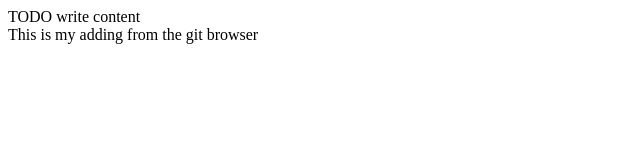
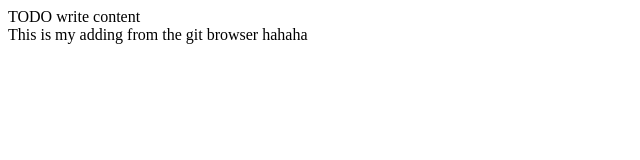
Before and after one commit to bagus-stimata/uwiga-regb-web, a plain HTML site: page index.html in a window 1280 px wide. Shown: the full height of the page, 0-640 px from the left. Drawn offline with Linux system fonts and the light colour scheme.

Commit message:
Update index.html
okey from browser

```diff
--- a/index.html
+++ b/index.html
@@ -12,6 +12,6 @@ and open the template in the editor.
     </head>
     <body>
         <div>TODO write content</div>
-        <div>This is my adding from the git browser</div>
+        <div>This is my adding from the git browser hahaha</div>
     </body>
 </html>
```
